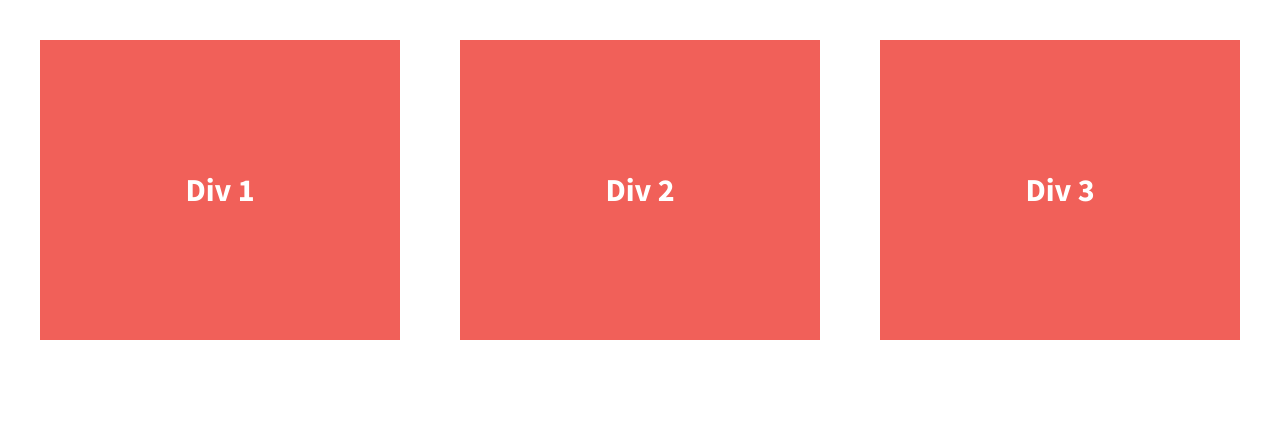
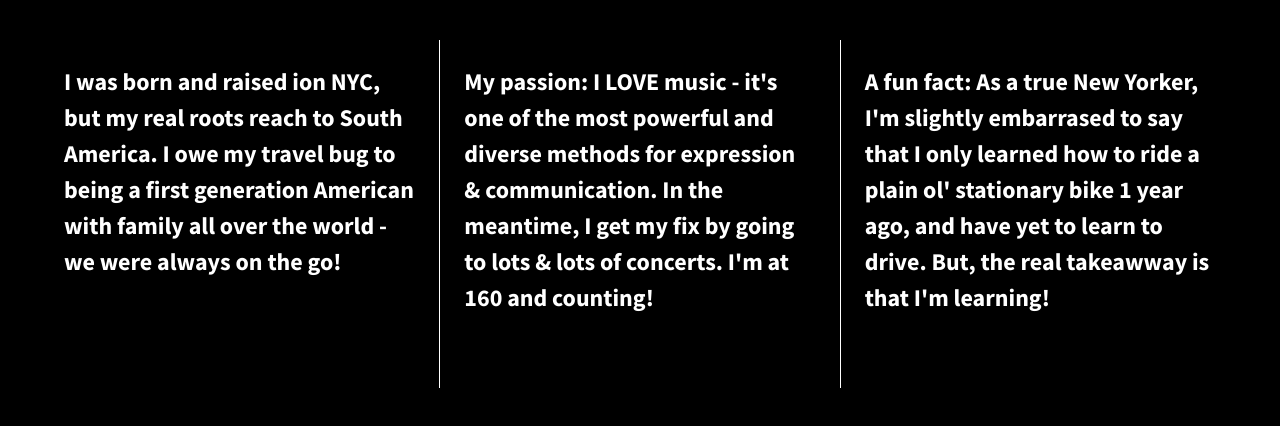
Before and after one commit to atgorman1/flexbox-grids, a plain HTML site: page index.html in a window 1280 px wide. Drawn offline with nearby package versions, Linux system fonts and the light colour scheme.

Commit message:
Restyled and added text and borders to divs

```diff
--- a/css/main.css
+++ b/css/main.css
@@ -96,7 +96,7 @@ textarea {
    ========================================================================== */
 
 html {
-  background-color: #fff;
+  background-color: black;
   height: 100%;
 }
 
@@ -118,17 +118,23 @@ body {
 .div-2,
 .div-3 {
   /*give the divs a width of 30%, add display:flex, set justify-content and align-items to center*/
-  color: #fff;
+  color: white;
   line-height: 1.5em;
-  font-size: 1.6em;
-  background-color: #f16059;
+  font-size: 1.2em;
+  background-color: black;
   height: 300px;
   display: flex;
   justify-content: center;
   width: 30%;
-  align-items: center;
+  align-items: top;
+  text-align: left;
+  padding: 1em;
 }
 
+.div-2 {
+  border-right: 0.5px solid white;
+  border-left: 0.5px solid white;
+}
 /* ==========================================================================
    Helper classes
    ========================================================================== */
--- a/index.html
+++ b/index.html
@@ -1,51 +1,83 @@
-<!doctype html>
+<!DOCTYPE html>
 <html class="no-js" lang="">
   <head>
-        <meta charset="utf-8">
-        <meta http-equiv="x-ua-compatible" content="ie=edge">
+    <meta charset="utf-8" />
+    <meta http-equiv="x-ua-compatible" content="ie=edge" />
     <title>Make me into a grid!</title>
-        <meta name="description" content="">
-        <meta name="viewport" content="width=device-width, initial-scale=1">
+    <meta name="description" content="" />
+    <meta name="viewport" content="width=device-width, initial-scale=1" />
 
-        <link rel="apple-touch-icon" href="apple-touch-icon.png">
+    <link rel="apple-touch-icon" href="apple-touch-icon.png" />
     <!-- Place favicon.ico in the root directory -->
 
-        <link rel="stylesheet" href="css/normalize.css">
-        <link rel="stylesheet" href="css/main.css">
+    <link rel="stylesheet" href="css/normalize.css" />
+    <link rel="stylesheet" href="css/main.css" />
     <script src="js/vendor/modernizr-2.8.3.min.js"></script>
-        <link href='http://fonts.googleapis.com/css?family=Lora:700' rel='stylesheet' type='text/css'>
-        <link href='http://fonts.googleapis.com/css?family=Source+Sans+Pro:400,700' rel='stylesheet' type='text/css'>
+    <link
+      href="http://fonts.googleapis.com/css?family=Lora:700"
+      rel="stylesheet"
+      type="text/css"
+    />
+    <link
+      href="http://fonts.googleapis.com/css?family=Source+Sans+Pro:400,700"
+      rel="stylesheet"
+      type="text/css"
+    />
   </head>
   <body>
     <!--[if lt IE 8]>
-            <p class="browserupgrade">You are using an <strong>outdated</strong> browser. Please <a href="http://browsehappy.com/">upgrade your browser</a> to improve your experience.</p>
+      <p class="browserupgrade">
+        You are using an <strong>outdated</strong> browser. Please
+        <a href="http://browsehappy.com/">upgrade your browser</a> to improve
+        your experience.
+      </p>
     <![endif]-->
 
     <section class="wrapper">
       <div class="div-1">
-                Div 1
+        I was born and raised ion NYC, but my real roots reach to South America.
+        I owe my travel bug to being a first generation American with family all
+        over the world - we were always on the go!
       </div>
       <div class="div-2">
-                Div 2
+        My passion: I LOVE music - it's one of the most powerful and diverse
+        methods for expression & communication. In the meantime, I get my fix by
+        going to lots & lots of concerts. I'm at 160 and counting!
       </div>
       <div class="div-3">
-                Div 3
+        A fun fact: As a true New Yorker, I'm slightly embarrased to say that I
+        only learned how to ride a plain ol' stationary bike 1 year ago, and
+        have yet to learn to drive. But, the real takeawway is that I'm
+        learning!
       </div>
     </section>
 
     <script src="https://ajax.googleapis.com/ajax/libs/jquery/1.11.3/jquery.min.js"></script>
-        <script>window.jQuery || document.write('<script src="js/vendor/jquery-1.11.3.min.js"><\/script>')</script>
+    <script>
+      window.jQuery ||
+        document.write(
+          '<script src="js/vendor/jquery-1.11.3.min.js"><\/script>'
+        );
+    </script>
     <script src="js/plugins.js"></script>
     <script src="js/main.js"></script>
 
     <!-- Google Analytics: change UA-XXXXX-X to be your site's ID. -->
     <script>
-            (function(b,o,i,l,e,r){b.GoogleAnalyticsObject=l;b[l]||(b[l]=
-            function(){(b[l].q=b[l].q||[]).push(arguments)});b[l].l=+new Date;
-            e=o.createElement(i);r=o.getElementsByTagName(i)[0];
-            e.src='https://www.google-analytics.com/analytics.js';
-            r.parentNode.insertBefore(e,r)}(window,document,'script','ga'));
-            ga('create','UA-XXXXX-X','auto');ga('send','pageview');
+      (function (b, o, i, l, e, r) {
+        b.GoogleAnalyticsObject = l;
+        b[l] ||
+          (b[l] = function () {
+            (b[l].q = b[l].q || []).push(arguments);
+          });
+        b[l].l = +new Date();
+        e = o.createElement(i);
+        r = o.getElementsByTagName(i)[0];
+        e.src = "https://www.google-analytics.com/analytics.js";
+        r.parentNode.insertBefore(e, r);
+      })(window, document, "script", "ga");
+      ga("create", "UA-XXXXX-X", "auto");
+      ga("send", "pageview");
     </script>
   </body>
 </html>
```
Lines whose indentation alone changed are shown as unchanged.
